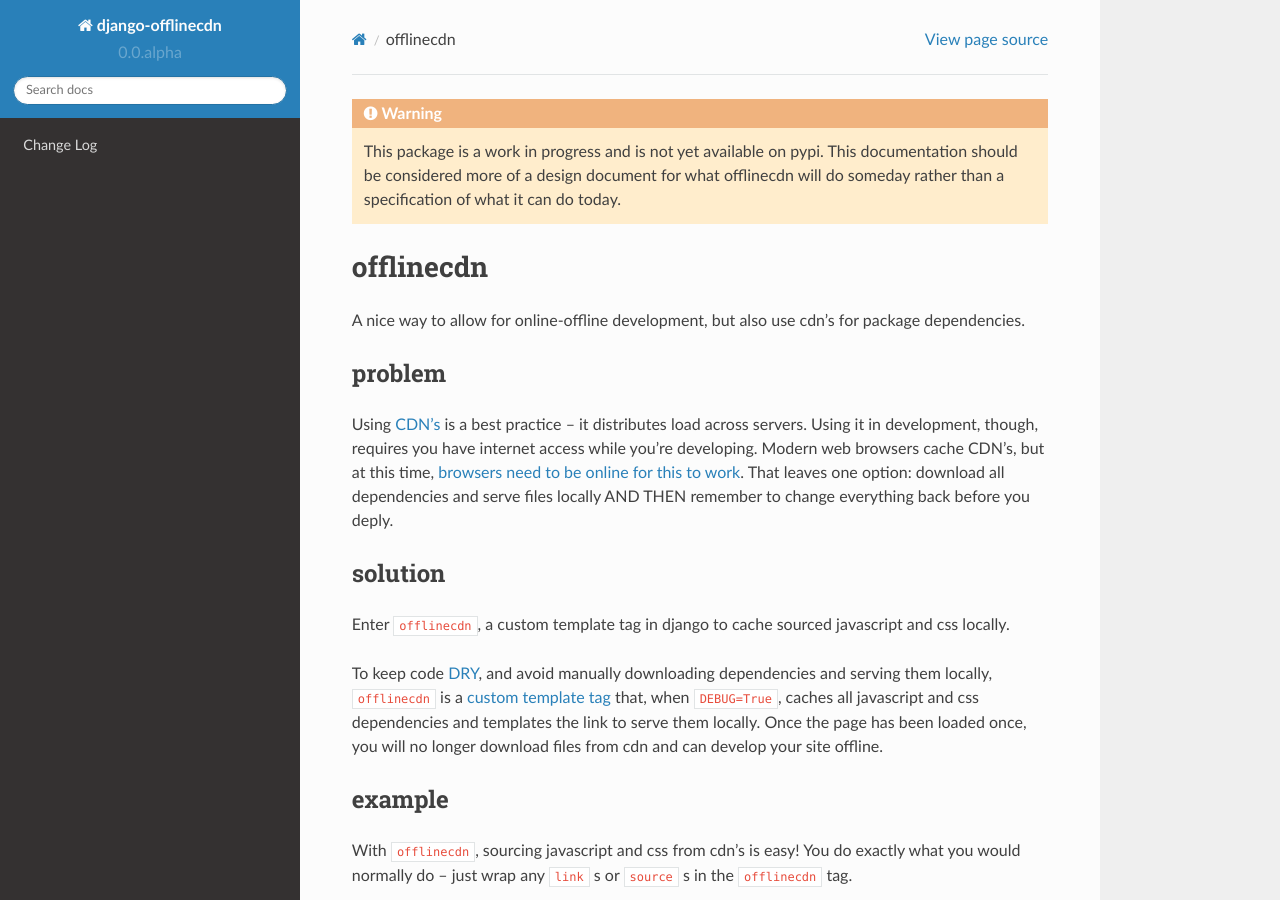
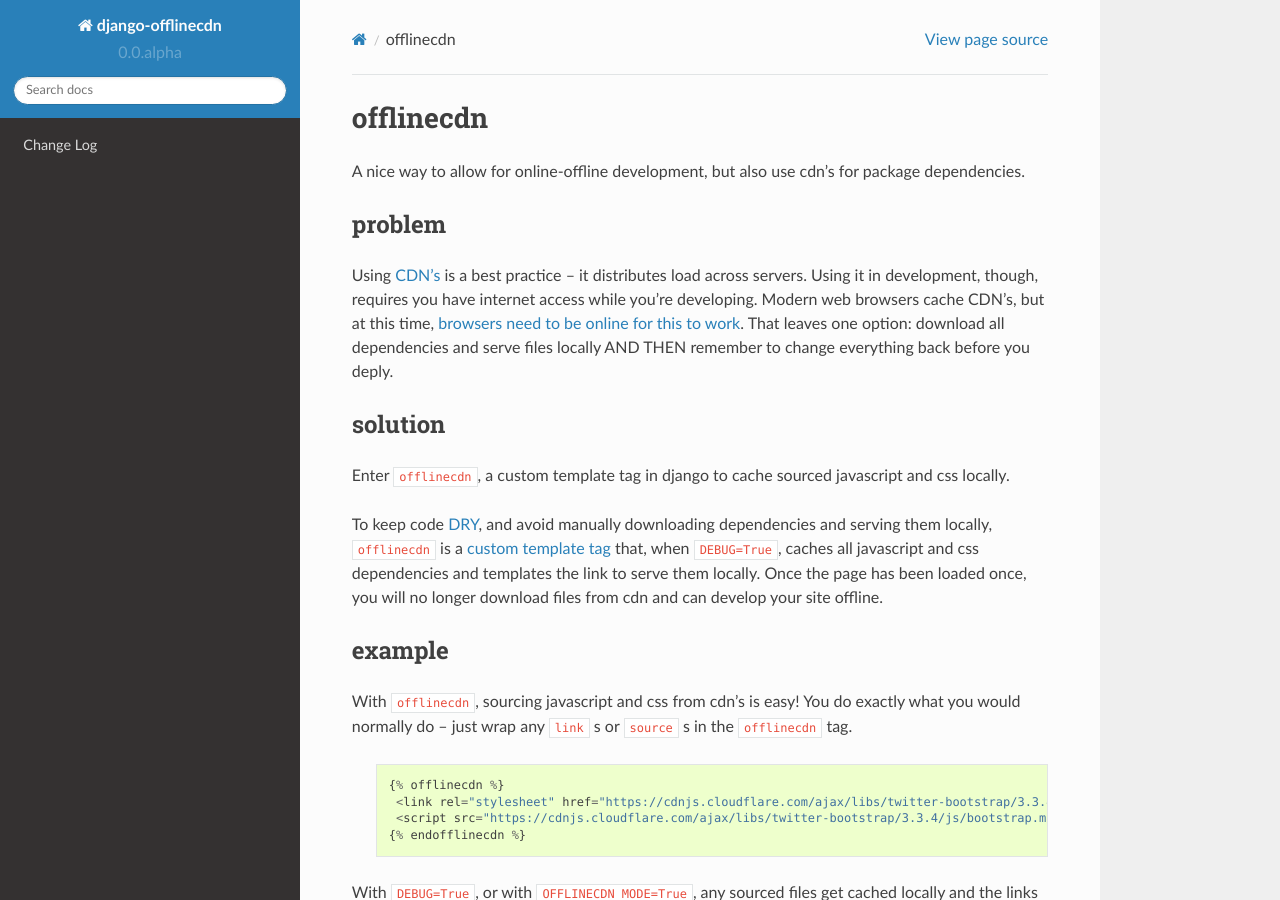
Before and after one commit to gabegaster/django-offlinecdn, a Sphinx documentation site: the page built from docs/source/index.rst, in a window 1280 px wide and 900 px high. Built offline with Sphinx 7.4.7 and the Read the Docs theme 2.0.0, drawn with Linux system fonts in a browser that asks for light colours.

Commit message:
removed warning

```diff
--- a/docs/source/index.rst
+++ b/docs/source/index.rst
@@ -1,9 +1,3 @@
-.. warning::
-
-    This package is a work in progress and is not yet available on pypi. This
-    documentation should be considered more of a design document for what
-    offlinecdn will do someday rather than a specification of what it can do
-    today.
 
 offlinecdn
 ===================================================
```
